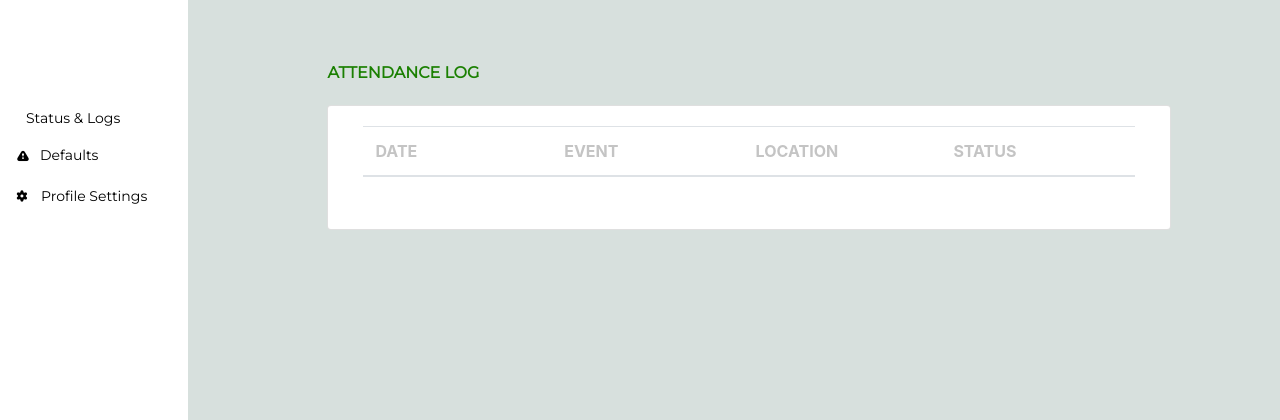
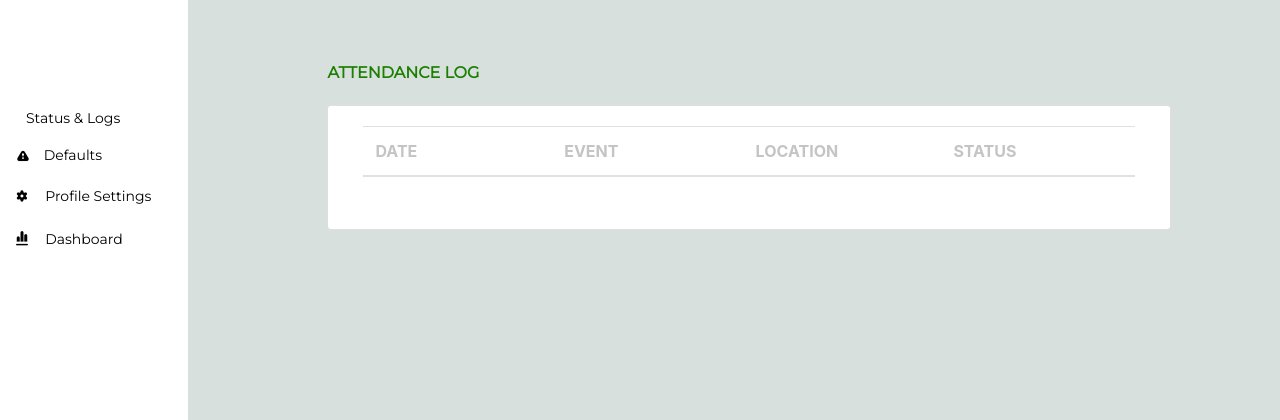
Before and after one commit to HummingBird1224/capture_django, a Django app: page /defaults/ in a window 1280 px wide. Shown: the part 56-476 px from the top of the page. Run offline with Django 3.2, Linux system fonts and the light colour scheme; a user stored in the database is signed in; data comes from the database, SQL or seed files in the repository; lists and menus that the app fills with data are empty; some libraries are stand-ins or nearby versions.

Commit message:
feat: sidenav dashboard item for superusers

```diff
--- a/eCapture/templates/eCapture/base_nav.html
+++ b/eCapture/templates/eCapture/base_nav.html
@@ -5,15 +5,19 @@
          style="padding-top: 5px;padding-bottom: 5px;">
         <div class="container-fluid"><a class="navbar-brand" href="#"
                                         style="font-family: Montserrat, sans-serif;color: #1b8002;">eCapture</a>
-            <button data-toggle="collapse" class="navbar-toggler" data-target="#navcol-1"><span class="sr-only">Toggle navigation</span><span
+            <button data-toggle="collapse" class="navbar-toggler"
+                    data-target="#navcol-1"><span class="sr-only">Toggle navigation</span><span
                     class="navbar-toggler-icon"></span></button>
             <div
                     class="collapse navbar-collapse" id="navcol-1">
                 <ul class="nav navbar-nav ml-auto">
-                    <li class="nav-item dropdown"><a class="dropdown-toggle nav-link" data-toggle="dropdown"
-                                                     aria-expanded="false" href="#">&nbsp;<img class="rounded-circle"
-                                                                                               style="height: 30px;width: 30px;"
-                                                                                               src="{{ user.staff.image.url }}"><span
+                    <li class="nav-item dropdown"><a
+                            class="dropdown-toggle nav-link"
+                            data-toggle="dropdown"
+                            aria-expanded="false" href="#">&nbsp;<img
+                            class="rounded-circle"
+                            style="height: 30px;width: 30px;"
+                            src="{{ user.staff.image.url }}"><span
                             style="font-family: Montserrat, sans-serif;font-size: 14px;">&nbsp; {{ user.get_full_name }}</span></a>
                         <div
                                 class="dropdown-menu" role="menu"><a
@@ -21,11 +25,14 @@
                                 href="{% url 'eCapture:history' %}"
                                 style="font-size: 14px;">Dashboard</a><a
                                 class="dropdown-item" role="presentation"
-                                href="{% url 'eCapture:profile_settings' %}" style="font-size: 14px;
+                                href="{% url 'eCapture:profile_settings' %}"
+                                style="font-size: 14px;
 ">Profile
                             Settings</a>
-                            <div class="dropdown-divider" role="presentation"></div>
-                            <a class="dropdown-item" role="presentation" href="{% url 'logout' %}"
+                            <div class="dropdown-divider"
+                                 role="presentation"></div>
+                            <a class="dropdown-item" role="presentation"
+                               href="{% url 'logout' %}"
                                style="font-size: 14px;">Log Out</a>
                         </div>
                     </li>
@@ -38,22 +45,47 @@
             <div class="col-lg-2 d-none d-lg-block offset-lg-0">
                 <div style="height: 100%;width: 100%;padding-top: 100px; background-color: white;color: black">
                     <ul class="nav flex-column">
-                        <li class="nav-item"><a class="nav-link active"
-                                                href="{% url 'eCapture:history' %}"
-                                                style="font-size: 14px;font-family: Montserrat, sans-serif;color: black;"><i
-                                class="icon ion-ios-time-outline"
-                                style="width: 40px;height: 40px;margin-right: 10px;"></i>Status
-                            &amp; Logs</a></li>
-                        <li
-                                class="nav-item"><a class="nav-link"
-                                                    href="{% url 'eCapture:defaults' %}"
-                                                    style="font-size: 14px;font-family: Montserrat, sans-serif;color: black;"><span><i
-                                class="typcn typcn-warning" style="margin-right: 10px;"></i></span>Defaults</a></li>
-                        <li class="nav-item"><a class="nav-link" href="{% url 'eCapture:profile_settings' %}"
-                                                style="font-size: 14px;font-family: Montserrat, sans-serif;color: black;"><span
-                                style="font-size: 16px;"><i class="typcn typcn-cog"
-                                                            style="margin-right: 10px;font-size: 18px;margin-left: -3px;"></i></span>Profile
-                            Settings</a></li>
+                        <li class="nav-item">
+                            <a class="nav-link active"
+                               href="{% url 'eCapture:history' %}"
+                               style="font-size: 14px;font-family: Montserrat, sans-serif;color: black;">
+                                <i class="icon ion-ios-time-outline"
+                                   style="width: 40px;height: 40px;margin-right: 10px;"></i>Status
+                                &amp; Logs
+                            </a>
+                        </li>
+                        <li class="nav-item">
+                            <a class="nav-link"
+                               href="{% url 'eCapture:defaults' %}"
+                               style="font-size: 14px;font-family: Montserrat,
+                            sans-serif;color: black;">
+                                <span><i class="typcn typcn-warning"
+                                         style="margin-right: 10px;"></i>
+                                </span>Defaults
+                            </a>
+                        </li>
+                        <li class="nav-item">
+                            <a class="nav-link"
+                               href="{% url 'eCapture:profile_settings' %}"
+                               style="font-size: 14px;font-family: Montserrat, sans-serif;color: black;">
+                                <span style="font-size: 16px;"><i
+                                        class="typcn typcn-cog"
+                                        style="margin-right: 10px;font-size: 18px;margin-left: -3px;"></i>
+                                </span>Profile Settings
+                            </a>
+                        </li>
+                        {% if user.is_superuser %}
+                            <li class="nav-item">
+                                <a class="nav-link"
+                                   href="{% url 'eCapture:admin' %}"
+                                   style="font-size: 14px;font-family: Montserrat, sans-serif;color: black;">
+                                <span style="font-size: 16px;"><i
+                                        class="typcn typcn-chart-bar"
+                                        style="margin-right: 10px;font-size: 18px;margin-left: -3px;"></i>
+                                </span>Dashboard
+                                </a>
+                            </li>
+                        {% endif %}
                     </ul>
                 </div>
             </div>
```
